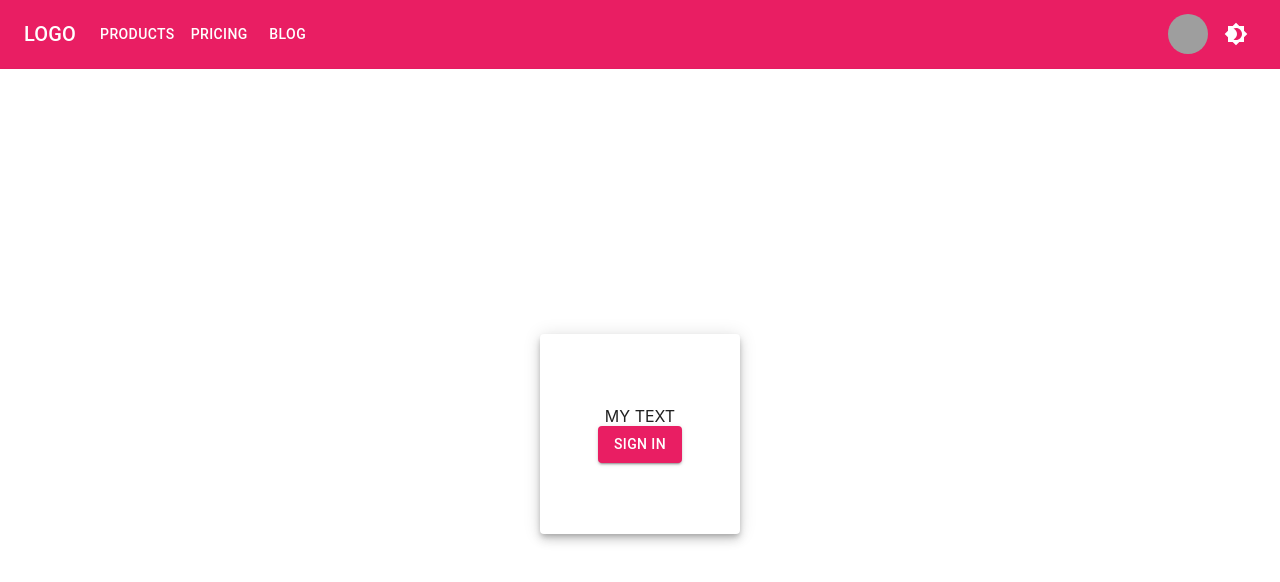
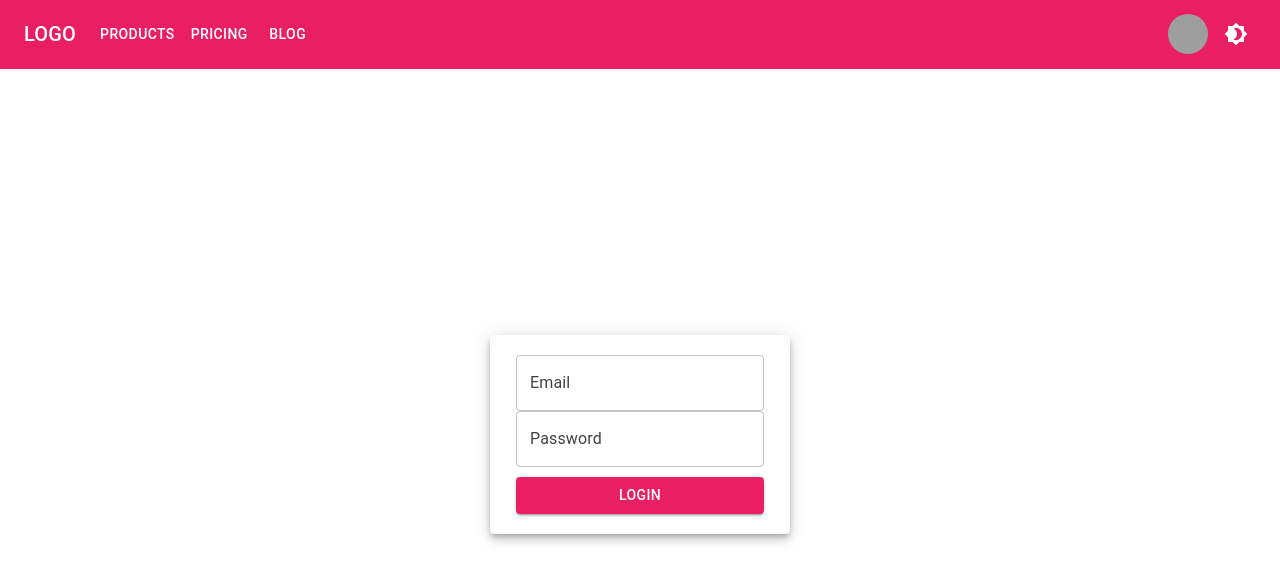
Before and after one commit to carlossgv/booking-app-front, a Next.js app: page /login in a window 1280 px wide. Shown: the top 582 px of the page. Built offline with nearby package versions, Linux system fonts and the light colour scheme; grey boxes are pictures that could not be loaded.

Commit message:
login implemented

```diff
--- /dev/null
+++ b/config.ts
@@ -0,0 +1,15 @@
+const getEnvironmentVariable = (environmentVariable: string): string => {
+  const unvalidatedEnvironmentVariable = process.env[environmentVariable];
+
+  if (!unvalidatedEnvironmentVariable) {
+    throw new Error(
+      `Couldn't find environment variable: ${environmentVariable}`
+    );
+  } else {
+    return unvalidatedEnvironmentVariable;
+  }
+};
+
+export const config = {
+  authUrl: getEnvironmentVariable('AUTH_URL'),
+};
--- a/next.config.js
+++ b/next.config.js
@@ -1,4 +1,6 @@
-/** @type {import('next').NextConfig} */
 module.exports = {
   reactStrictMode: true,
+  env: {
+    AUTH_URL: process.env.AUTH_URL,
+  },
 };
--- a/package.json
+++ b/package.json
@@ -13,6 +13,7 @@
     "@mui/icons-material": "^5.2.0",
     "@mui/material": "^5.2.1",
     "@mui/styles": "^5.2.2",
+    "axios": "^0.24.0",
     "next": "12.0.4",
     "react": "17.0.2",
     "react-dom": "17.0.2"
--- a/src/components/LoginForm/LoginForm.module.css
+++ b/src/components/LoginForm/LoginForm.module.css
@@ -1,9 +1,12 @@
-/* center class root in the middle of the page */
 .root {
   display: flex;
   flex-direction: column;
   justify-content: center;
   align-items: center;
-  height: 200px;
-  width: 200px;
+  width: 300px;
+  padding: 20px 0;
 }
+
+.formControl {
+  margin: 5px 0;
+}
--- a/src/components/LoginForm/LoginForm.tsx
+++ b/src/components/LoginForm/LoginForm.tsx
@@ -1,15 +1,94 @@
 import * as React from 'react';
 import Stack from '@mui/material/Stack';
 import Button from '@mui/material/Button';
-import { Paper, Box } from '@mui/material';
+import {
+  Paper,
+  Box,
+  FormControl,
+  InputLabel,
+  Input,
+  OutlinedInput,
+  TextField,
+} from '@mui/material';
 import styles from './LoginForm.module.css';
+import axios from 'axios';
+import { config } from '../../../config';
 
 const LoginForm = () => {
+  const [formState, setFormState] = React.useState({
+    email: '',
+    password: '',
+    error: '',
+  });
+
+  const handleChange = (event: React.ChangeEvent<HTMLInputElement>) => {
+    console.log('handleChange', event.target.name, event.target.value);
+    setFormState({
+      ...formState,
+      [event.target.name]: event.target.value,
+    });
+  };
+
+  const handleSubmit = async (event: React.FormEvent<HTMLFormElement>) => {
+    event.preventDefault();
+
+    try {
+      const response = await axios.post(
+        `${process.env.AUTH_URL}/login`,
+        formState
+      );
+
+      localStorage.setItem('access_token', response.data.access_token);
+      window.location.href = '/';
+    } catch (error) {
+      console.log(error.response.data.message);
+      setFormState({ ...formState, error: error.response.data.message });
+    }
+  };
+
   return (
-    <Paper elevation={6} className={styles.root}>
-      <Box>MY TEXT</Box>
-      <Button variant="contained">Sign In</Button>
-    </Paper>
+    <Box>
+      <Paper elevation={6} className={styles.root}>
+        <form onSubmit={handleSubmit}>
+          <Stack>
+            <FormControl className={styles.formControl}>
+              <TextField
+                variant="outlined"
+                name="email"
+                type="email"
+                id="email"
+                label="Email"
+                value={formState.email}
+                onChange={handleChange}
+                error={formState.error !== ''}
+              />
+            </FormControl>
+            <FormControl className={styles.formControl}>
+              <TextField
+                variant="outlined"
+                name="password"
+                type="password"
+                id="password"
+                label="Password"
+                value={formState.password}
+                onChange={handleChange}
+                error={formState.error !== ''}
+                helperText={formState.error}
+              />
+            </FormControl>
+            <Button
+              type="submit"
+              variant="contained"
+              color="primary"
+              className={styles.button}
+              style={{ marginTop: 10 }}
+            >
+              Login
+            </Button>
+          </Stack>
+        </form>
+      </Paper>
+    </Box>
   );
 };
 
```
Also changed, not shown: 2 other files (tests, documents, lock files or other folders).
